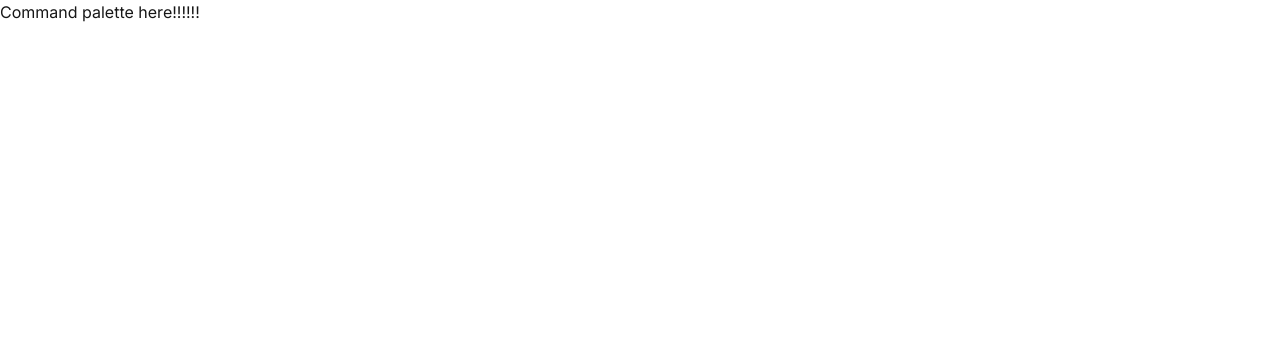
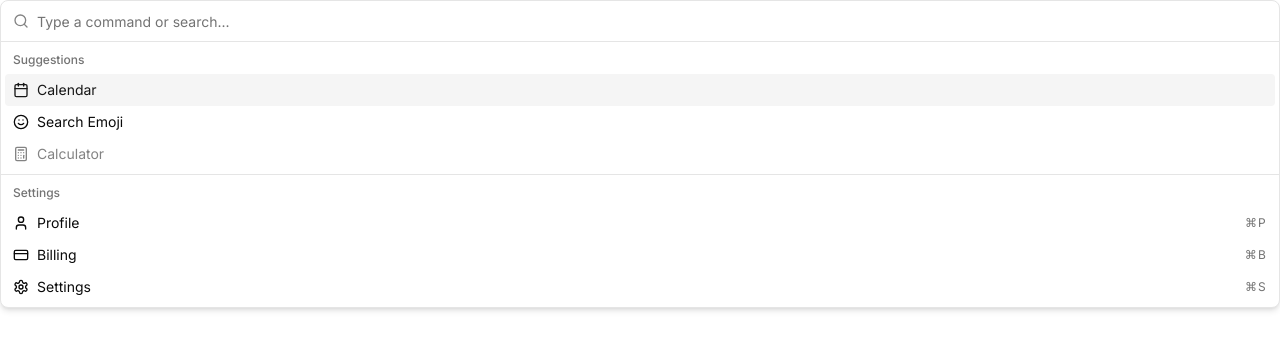
Before and after one commit to monadoid/glu_tauri_nextjs, a Next.js app: page /command-palette in a window 1280 px wide. Shown: the top 350 px of the page. Built offline with nearby package versions, Linux system fonts and the light colour scheme.

Commit message:
Showing command palette

```diff
--- a/src/app/command-palette/page.tsx
+++ b/src/app/command-palette/page.tsx
@@ -1,20 +1,63 @@
-'use client';
+"use client"
+import {
+  Calculator,
+  Calendar,
+  CreditCard,
+  Settings,
+  Smile,
+  User,
+} from "lucide-react"
 
-import { useEffect } from 'react';
-import { getCurrent } from '@tauri-apps/api/window';
+import {
+  Command,
+  CommandEmpty,
+  CommandGroup,
+  CommandInput,
+  CommandItem,
+  CommandList,
+  CommandSeparator,
+  CommandShortcut,
+} from "@/components/ui/command"
 
-export default function CommandPalettePage() {
-    useEffect(() => {
-        const handleKeyDown = (e: KeyboardEvent) => {
-            if (e.key === 'Escape') {
-                getCurrent().close();
-            }
-        };
-
-        window.addEventListener('keydown', handleKeyDown);
-        return () => window.removeEventListener('keydown', handleKeyDown);
-    }, []);
-
-    // return <CommandPalette />;
-    return <div>Command palette here!!!!!!</div>
+export default function CommandDemo() {
+  return (
+      <Command className="rounded-lg border shadow-md md:min-w-[450px]">
+        <CommandInput placeholder="Type a command or search..." />
+        <CommandList>
+          <CommandEmpty>No results found.</CommandEmpty>
+          <CommandGroup heading="Suggestions">
+            <CommandItem>
+              <Calendar />
+              <span>Calendar</span>
+            </CommandItem>
+            <CommandItem>
+              <Smile />
+              <span>Search Emoji</span>
+            </CommandItem>
+            <CommandItem disabled>
+              <Calculator />
+              <span>Calculator</span>
+            </CommandItem>
+          </CommandGroup>
+          <CommandSeparator />
+          <CommandGroup heading="Settings">
+            <CommandItem>
+              <User />
+              <span>Profile</span>
+              <CommandShortcut>⌘P</CommandShortcut>
+            </CommandItem>
+            <CommandItem>
+              <CreditCard />
+              <span>Billing</span>
+              <CommandShortcut>⌘B</CommandShortcut>
+            </CommandItem>
+            <CommandItem>
+              <Settings />
+              <span>Settings</span>
+              <CommandShortcut>⌘S</CommandShortcut>
+            </CommandItem>
+          </CommandGroup>
+        </CommandList>
+      </Command>
+  )
 }
```
Also changed, not shown: src-tauri/tauri.conf.json (+3 -5 lines), 1 other file (tests, documents, lock files or other folders).
